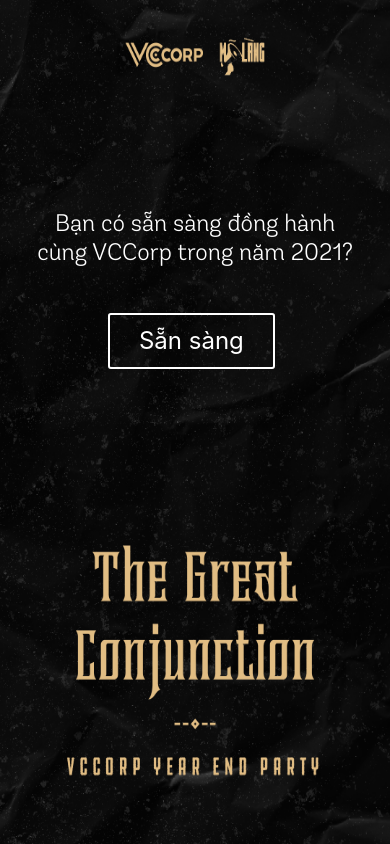
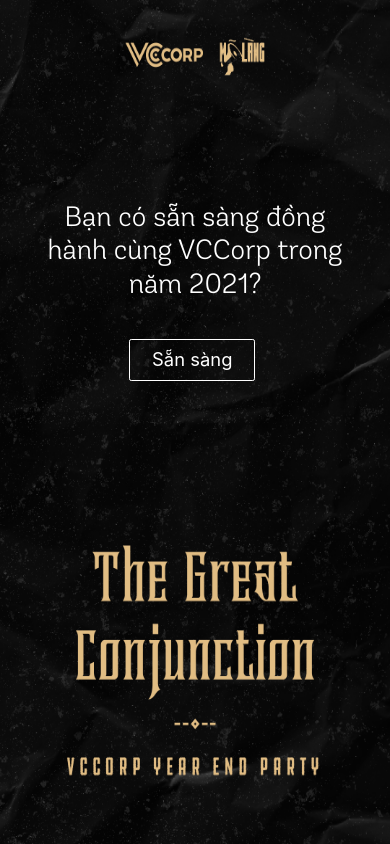
Before and after one commit to thiennhank9/vccorp-event-web, a React (Create React App) app: page / in a window 390 px wide. Built offline with nearby package versions, Linux system fonts and the light colour scheme.

Commit message:
update text style

```diff
--- a/src/App.css
+++ b/src/App.css
@@ -14,7 +14,7 @@
   display: flex;
   flex-direction: column;
   align-items: center;
-  margin-top: 25vh;
+  margin-top: 24vh;
   font-size: 2rem;
 }
 
@@ -90,9 +90,9 @@
 /* 576 for sm */
 @media only screen and (max-width: 575px) {
   .text-event {
-    font-size: 1.5rem;
+    font-size: 1.75rem;
   }
   .btn {
-    font-size: 1.5rem;
+    font-size: 1.15rem;
   }
 }
```
